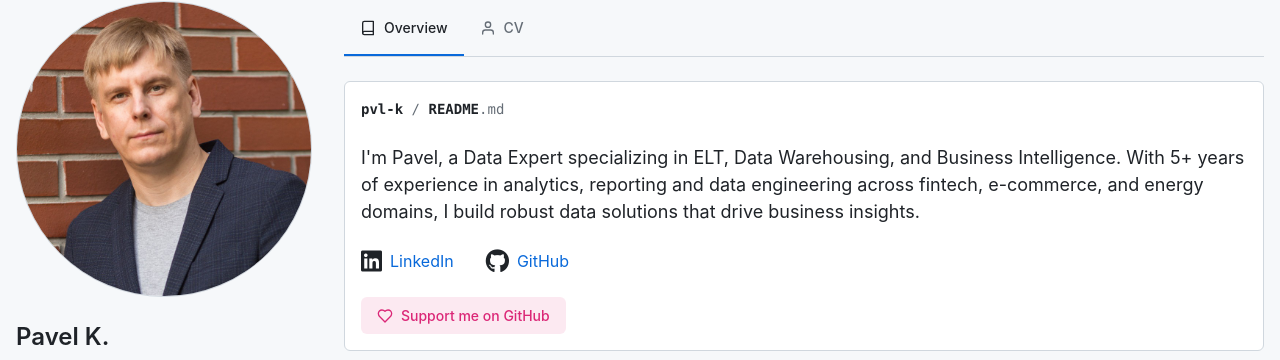
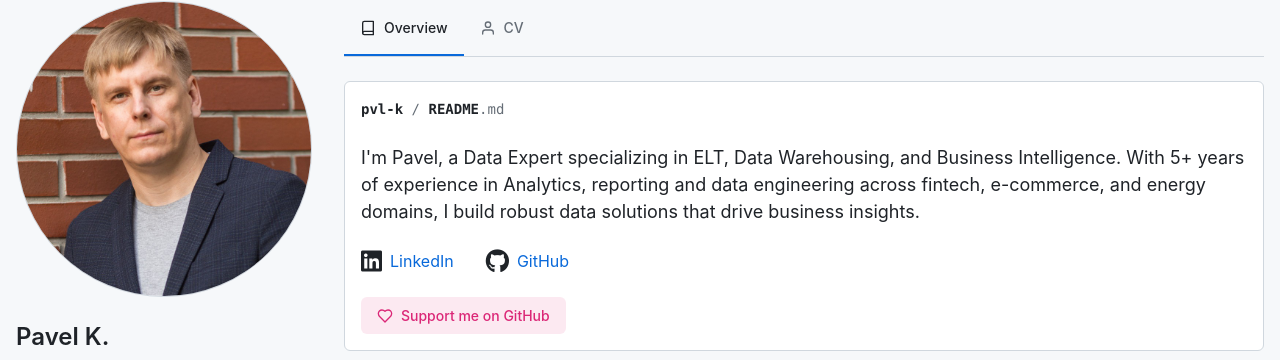
Before and after one commit to pvl-k/pvl-k.github.io, a Jekyll site: the page built from index.html, in a window 1280 px wide. Shown: the part 105-465 px from the top of the page. Built offline with Jekyll 4.4.1, drawn with Linux system fonts in a browser that asks for light colours.

```diff
--- a/_data/overview.yml
+++ b/_data/overview.yml
@@ -1,5 +1,5 @@
 intro:
-  text: "I'm Pavel, a Data Expert specializing in ELT, Data Warehousing, and Business Intelligence. With 5+ years of experience in analytics, reporting and data engineering across fintech, e-commerce, and energy domains, I build robust data solutions that drive business insights."
+  text: "I'm Pavel, a Data Expert specializing in ELT, Data Warehousing, and Business Intelligence. With 5+ years of experience in Analytics, reporting and data engineering across fintech, e-commerce, and energy domains, I build robust data solutions that drive business insights."
 
 online:
   - name: LinkedIn
--- a/cv.html
+++ b/cv.html
@@ -56,7 +56,7 @@ tab_id: tab-cv
             {% assign current_year = 'now' | date: '%Y' | plus: 0 %}
             {% assign reporting_years = current_year | minus: site.data.cv.summary.reporting_since %}
             {% assign analytics_years = current_year | minus: site.data.cv.summary.analytics_since %}
-            <li>{{ reporting_years }} years in Reporting and {{ analytics_years }} years in Analytics</li>
+            <li>{{ analytics_years }} years in Analytics and {{ reporting_years }} years in Reporting</li>
             {% for item in site.data.cv.summary.skills %}
             <li>{{ item }}</li>
             {% endfor %}
```
